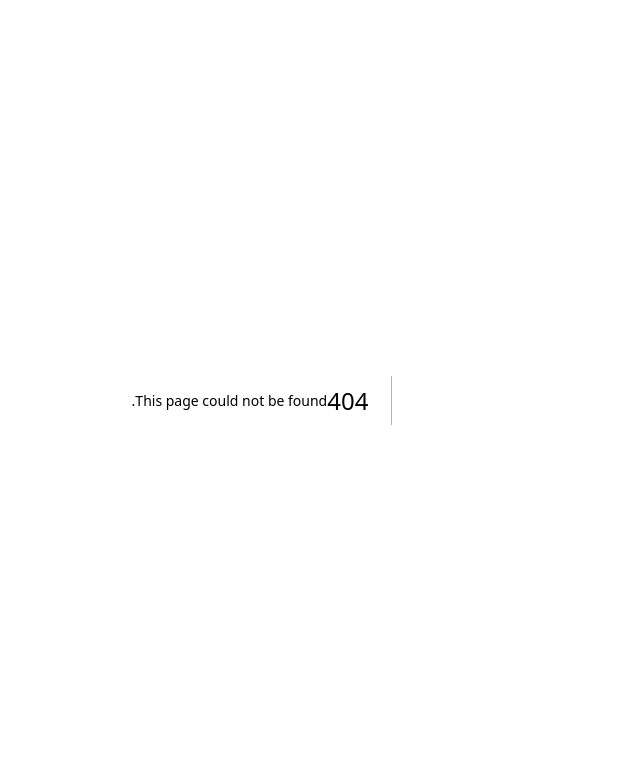
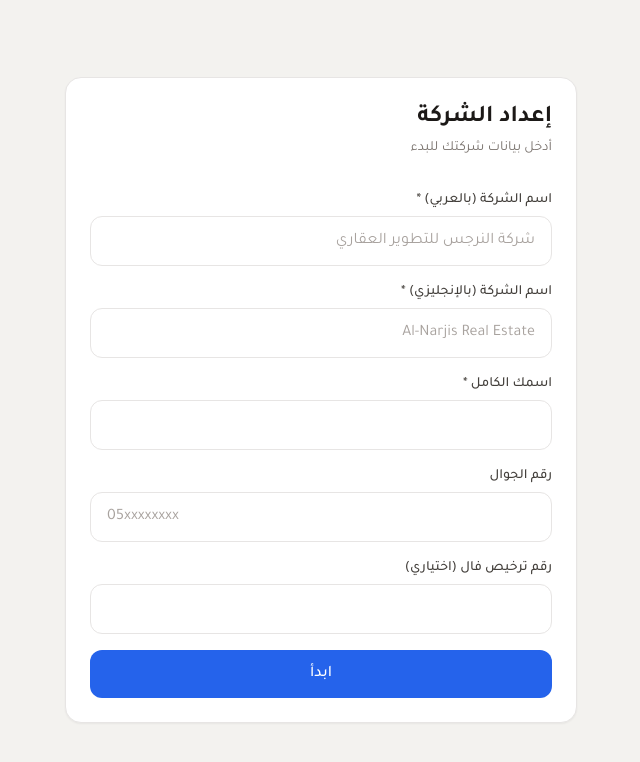
Before and after one commit to saleh-9090/propmanager, a Next.js app in the folder frontend/: page /onboarding in a window 1280 px wide. Before the commit this address had no page. Shown: the top 762 px of the page, without its empty margins (410-1050 px from the left). Built offline with nearby package versions, Linux system fonts and the light colour scheme; no server answers.

Commit message:
feat: onboarding page

```diff
--- /dev/null
+++ b/frontend/src/app/onboarding/page.tsx
@@ -0,0 +1,112 @@
+// frontend/src/app/onboarding/page.tsx
+'use client'
+
+import { useState } from 'react'
+import { useRouter } from 'next/navigation'
+import { apiPost } from '@/lib/api'
+
+export default function OnboardingPage() {
+  const router = useRouter()
+  const [form, setForm] = useState({
+    company_name: '',
+    company_name_ar: '',
+    full_name: '',
+    phone: '',
+    rega_license: '',
+  })
+  const [error, setError] = useState('')
+  const [loading, setLoading] = useState(false)
+
+  function set(field: string, value: string) {
+    setForm(f => ({ ...f, [field]: value }))
+  }
+
+  async function handleSubmit(e: React.FormEvent) {
+    e.preventDefault()
+    setError('')
+    setLoading(true)
+    try {
+      await apiPost('/onboarding', {
+        company_name: form.company_name,
+        company_name_ar: form.company_name_ar || null,
+        full_name: form.full_name,
+        phone: form.phone || null,
+        rega_license: form.rega_license || null,
+      })
+      router.push('/dashboard')
+      router.refresh()
+    } catch (err: unknown) {
+      setError(err instanceof Error ? err.message : 'حدث خطأ غير متوقع')
+    } finally {
+      setLoading(false)
+    }
+  }
+
+  return (
+    <div className="min-h-screen flex items-center justify-center p-4">
+      <div className="card w-full max-w-lg">
+        <h1 className="text-2xl font-bold text-stone-900 mb-1">إعداد الشركة</h1>
+        <p className="text-stone-500 text-sm mb-8">أدخل بيانات شركتك للبدء</p>
+
+        {error && (
+          <div className="mb-4 p-3 bg-red-50 border border-red-200 rounded-xl text-red-700 text-sm">
+            {error}
+          </div>
+        )}
+
+        <form onSubmit={handleSubmit} className="space-y-4">
+          <div>
+            <label className="label">اسم الشركة (بالعربي) *</label>
+            <input
+              className="input"
+              value={form.company_name_ar}
+              onChange={e => set('company_name_ar', e.target.value)}
+              placeholder="شركة النرجس للتطوير العقاري"
+              required
+            />
+          </div>
+          <div>
+            <label className="label">اسم الشركة (بالإنجليزي) *</label>
+            <input
+              className="input"
+              value={form.company_name}
+              onChange={e => set('company_name', e.target.value)}
+              placeholder="Al-Narjis Real Estate"
+              required
+            />
+          </div>
+          <div>
+            <label className="label">اسمك الكامل *</label>
+            <input
+              className="input"
+              value={form.full_name}
+              onChange={e => set('full_name', e.target.value)}
+              required
+            />
+          </div>
+          <div>
+            <label className="label">رقم الجوال</label>
+            <input
+              className="input"
+              type="tel"
+              value={form.phone}
+              onChange={e => set('phone', e.target.value)}
+              placeholder="05xxxxxxxx"
+            />
+          </div>
+          <div>
+            <label className="label">رقم ترخيص فال (اختياري)</label>
+            <input
+              className="input"
+              value={form.rega_license}
+              onChange={e => set('rega_license', e.target.value)}
+            />
+          </div>
+          <button type="submit" className="btn-primary w-full mt-2" disabled={loading}>
+            {loading ? 'جارٍ الإعداد...' : 'ابدأ'}
+          </button>
+        </form>
+      </div>
+    </div>
+  )
+}
```
